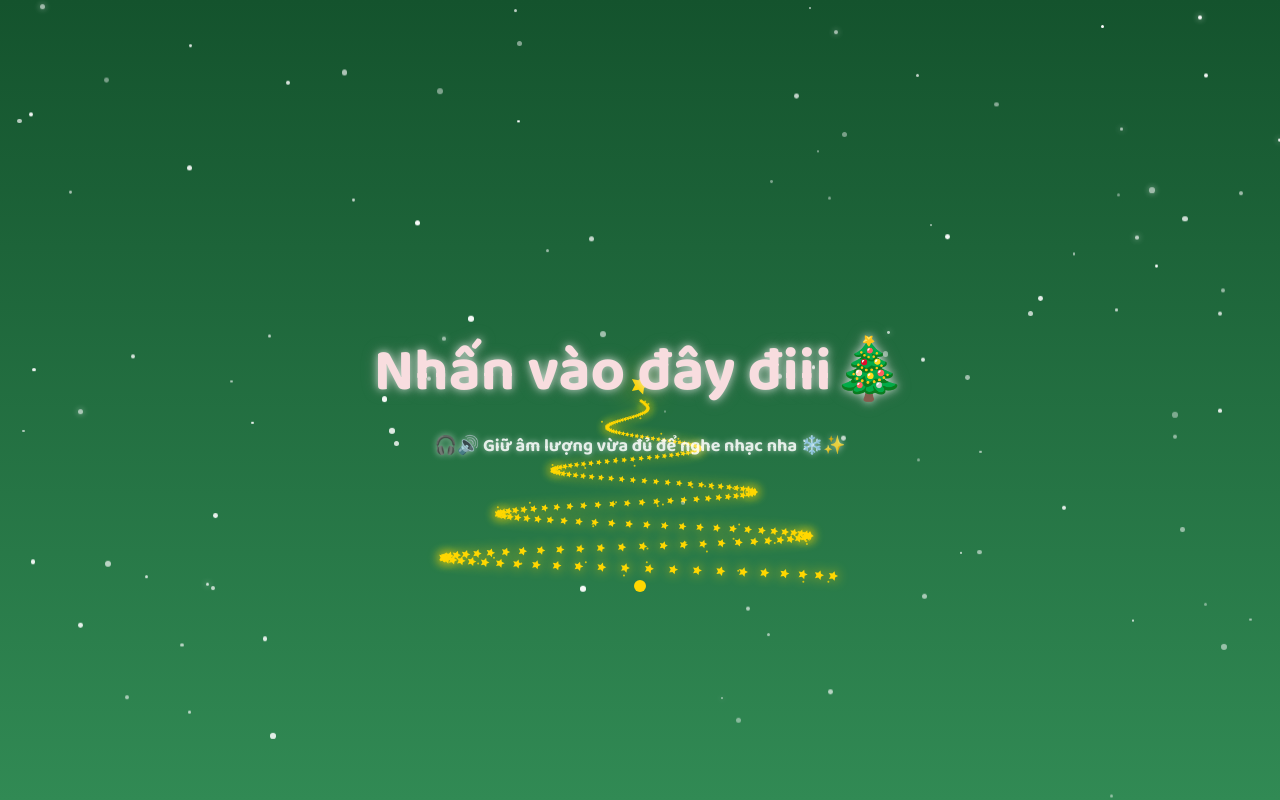
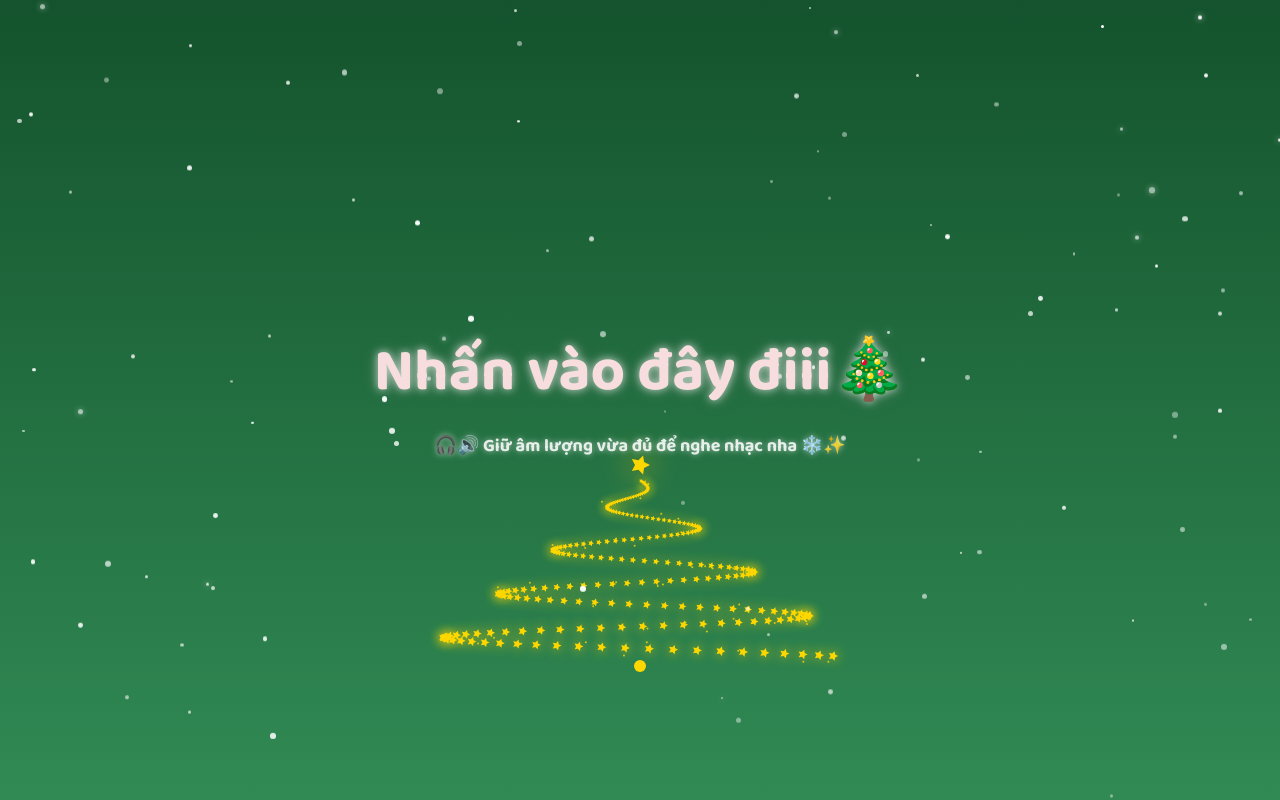
Before and after one commit to yeonyi1306/merrychristmas, a plain HTML site: page index.html in a window 1280 px wide. Drawn offline with Linux system fonts and the light colour scheme; animation ran at ten frames a second.

```diff
--- a/index.html
+++ b/index.html
@@ -347,7 +347,7 @@ function drawTree() {
     const cx = canvas.width / 2;
 const visibleHeight = window.innerHeight;
 
-const baseY = visibleHeight * 0.72;
+const baseY = visibleHeight * 0.82;
 const height = visibleHeight * 0.22;
 
     const layers = 220; // càng lớn càng mịn
```
